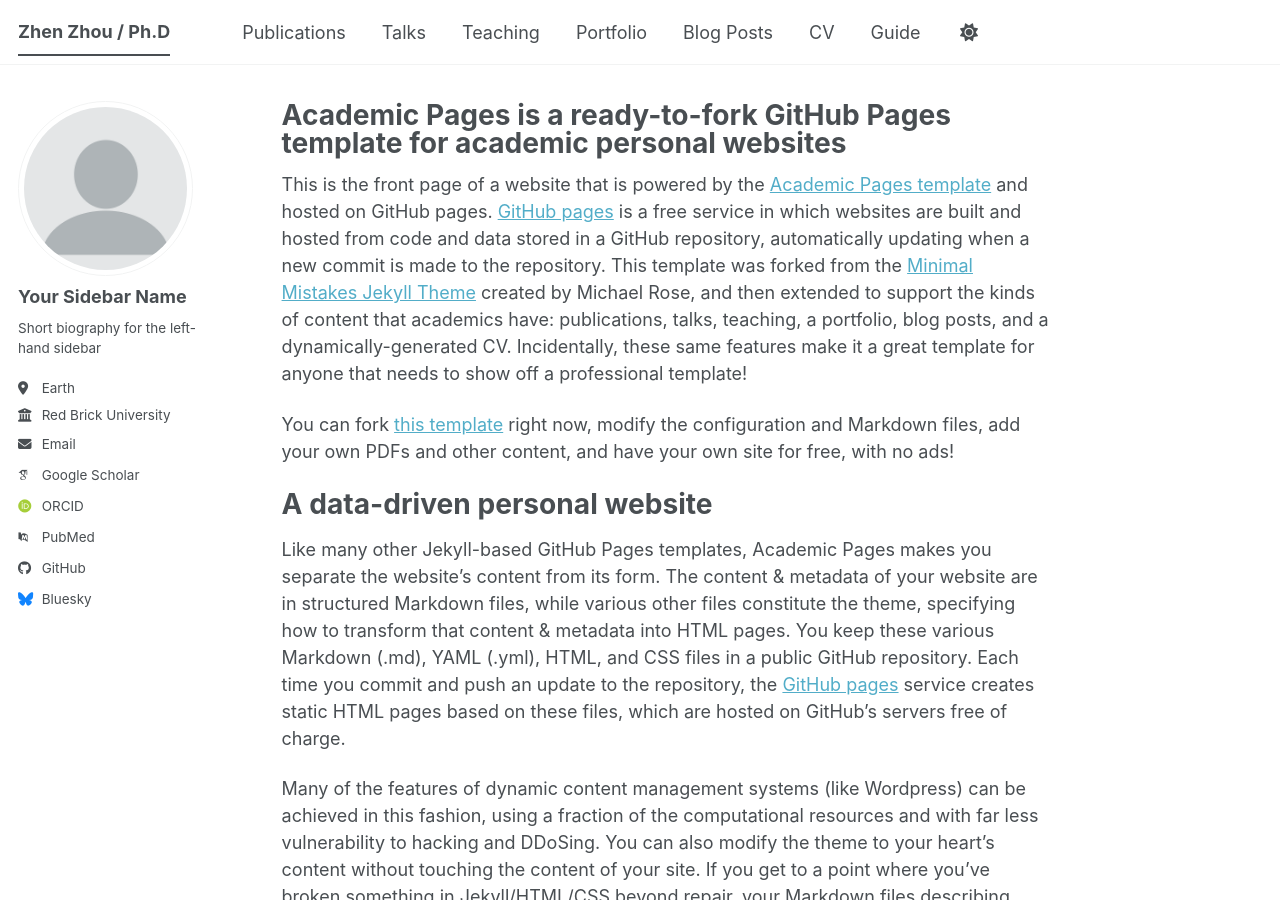
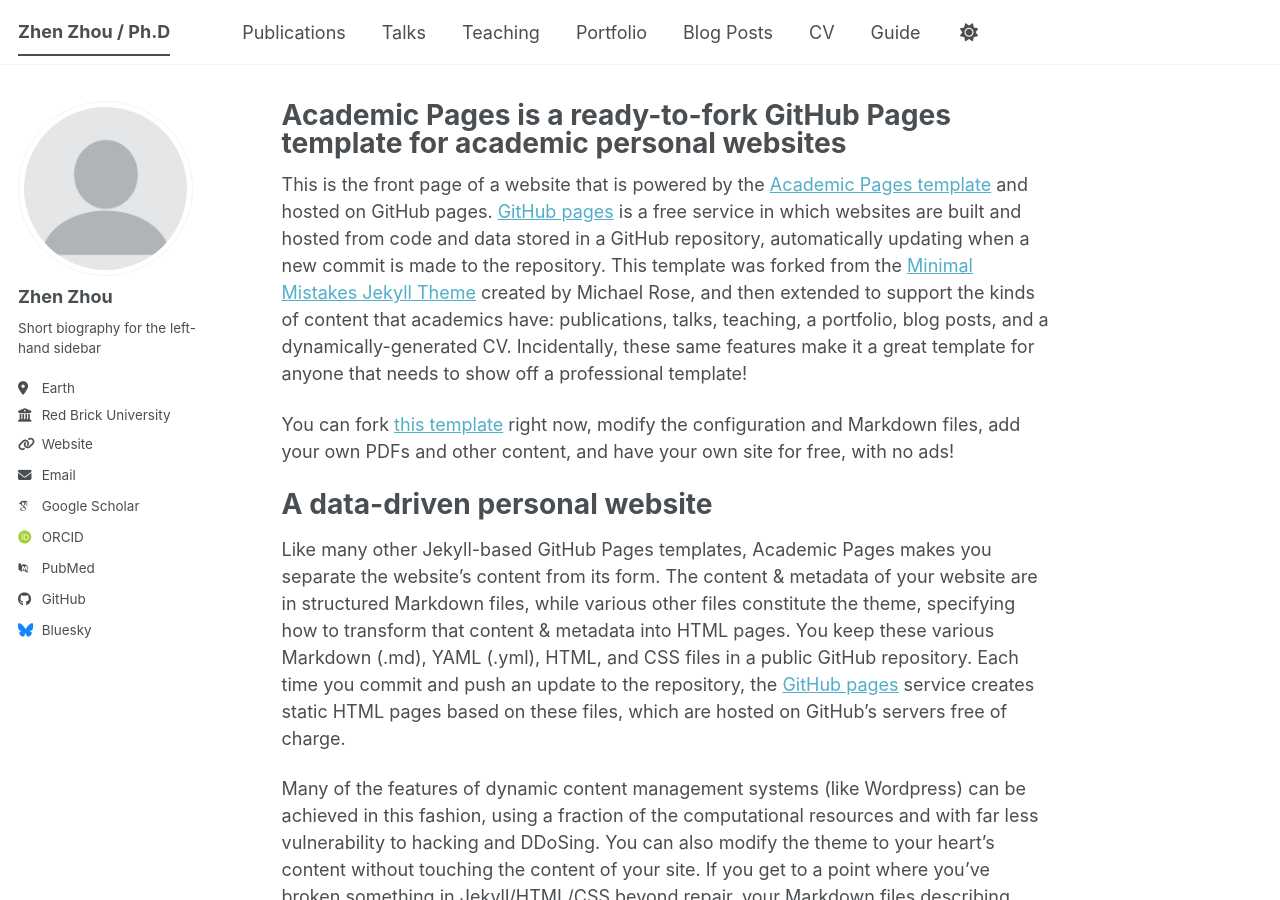
Before and after one commit to zhen6618/zhen6618.github.io, a Jekyll site: the page built from _pages/about.md, in a window 1280 px wide and 900 px high. Built offline with Jekyll 4.4.1, drawn with Linux system fonts in a browser that asks for light colours; some web fonts are replaced; a script bundle is joined from its source files by our own code; library files that are not in the unit come from our copies.

Commit message:
Update _config.yml

```diff
--- a/_config.yml
+++ b/_config.yml
@@ -23,12 +23,12 @@
 author:
   # Biographic information
   avatar           : "profile.png"
-  name             : "Your Sidebar Name"
+  name             : "Zhen Zhou"
   pronouns         : # example: "she/her"
   bio              : "Short biography for the left-hand sidebar"
   location         : "Earth"
   employer         : "Red Brick University"
-  uri              : # URL
+  uri              : "https://zhen6618.github.io"
   email            : "none@example.org"
 
   # Academic websites
```
